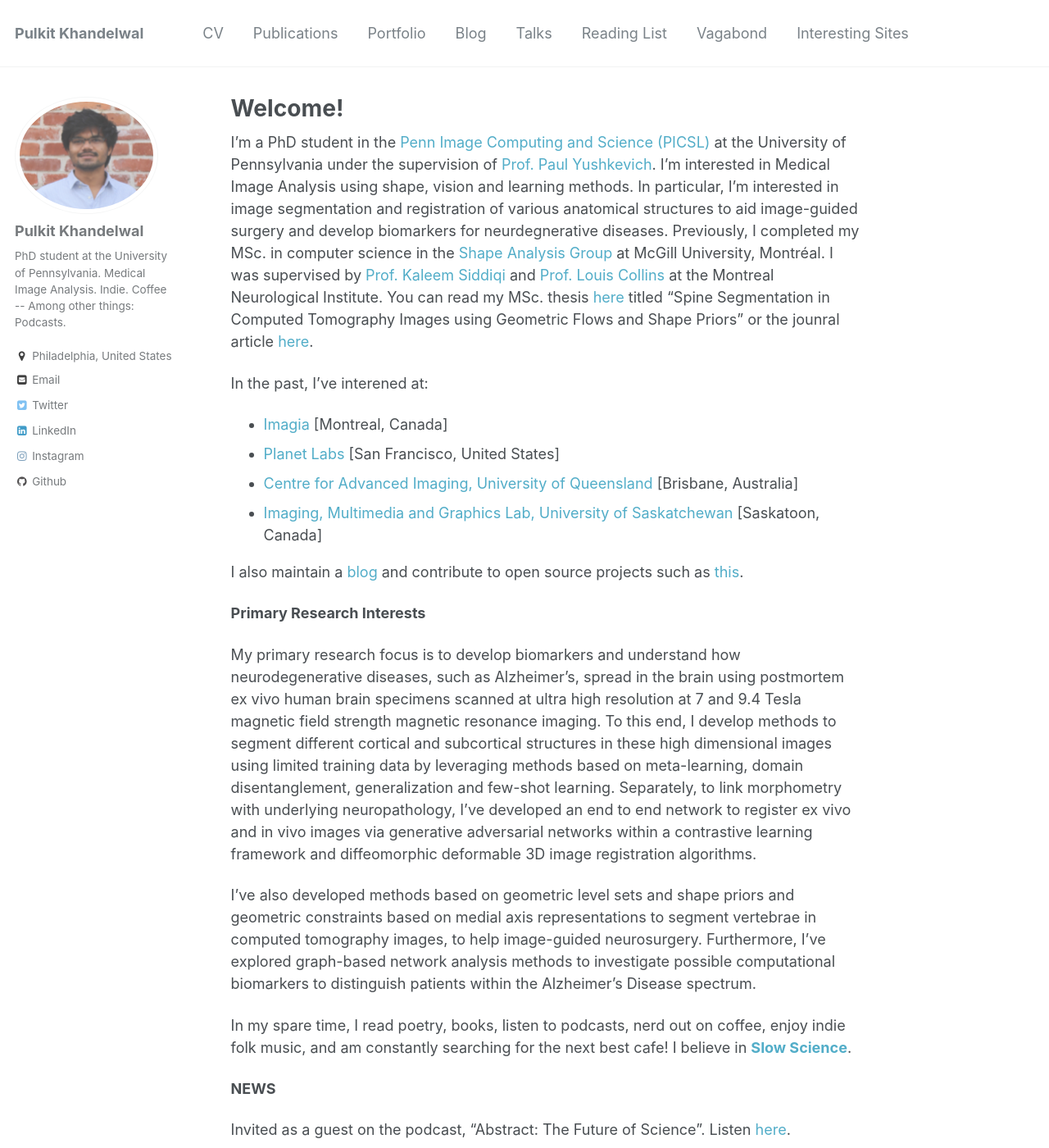
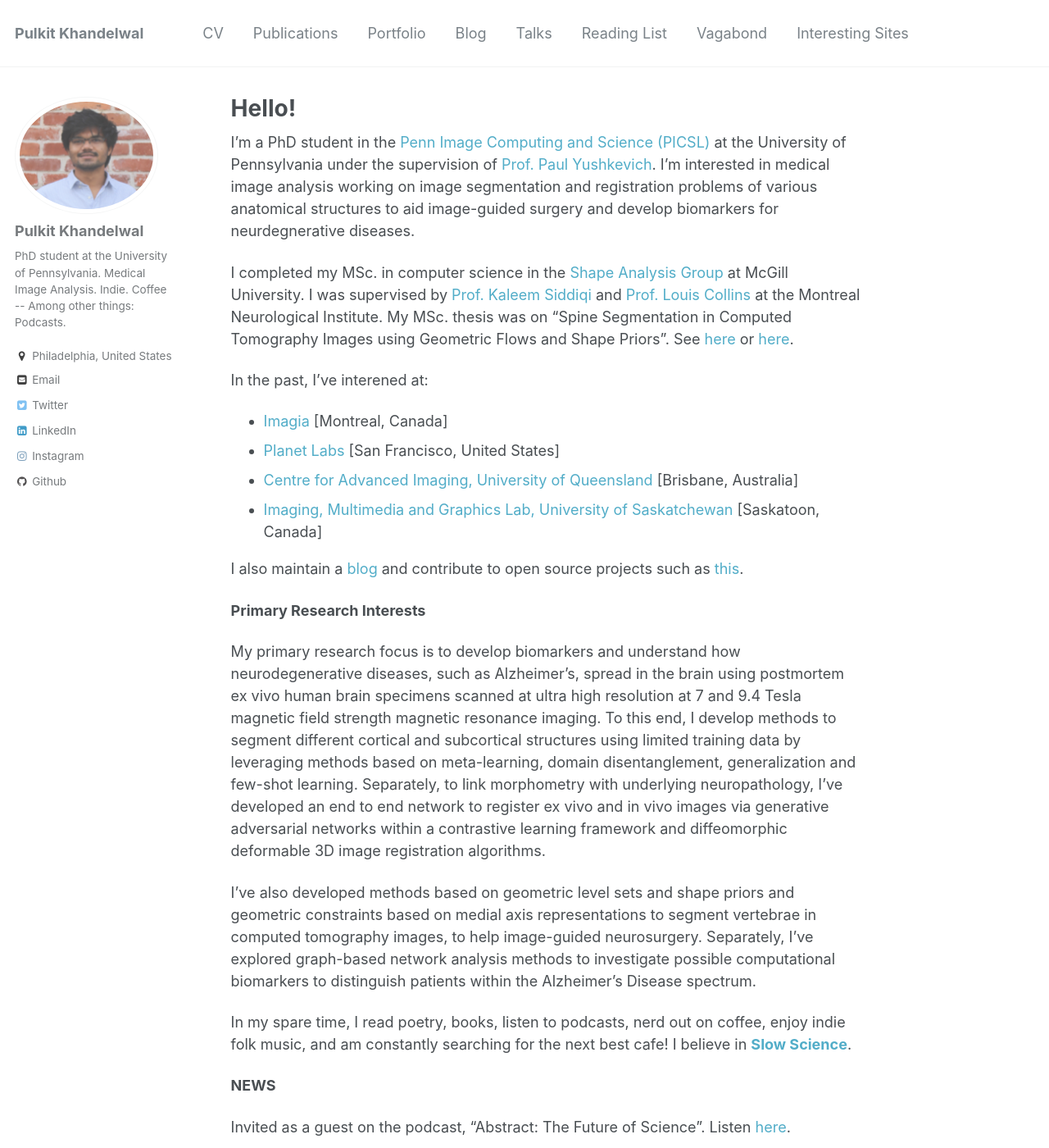
Before and after one commit to Pulkit-Khandelwal/pulkit-khandelwal.github.io, a Jekyll site: the page built from _pages/about.md, in a window 1280 px wide and 1400 px high. Shown: the whole window at 82% size. Built offline with Jekyll 4.4.1, drawn with Linux system fonts in a browser that asks for light colours.

Commit message:
Update about.md

```diff
--- a/_pages/about.md
+++ b/_pages/about.md
@@ -1,6 +1,6 @@
 ---
 permalink: /
-title: "Welcome!"
+title: "Hello!"
 excerpt: "About me"
 author_profile: true
 redirect_from:
@@ -8,8 +8,9 @@ redirect_from:
   - /about.html
 ---
 
-I'm a PhD student in the [Penn Image Computing and Science (PICSL)](http://picsl.upenn.edu/) at the University of Pennsylvania under the supervision of [Prof. Paul Yushkevich](https://www.med.upenn.edu/apps/faculty/index.php/g275/p2693923). I'm interested in Medical Image Analysis using shape, vision and learning methods. In particular, I'm interested in image segmentation and registration of various anatomical structures to aid image-guided surgery and develop biomarkers for neurdegnerative diseases. Previously, I completed my MSc. in computer science in the [Shape Analysis Group](http://www.cim.mcgill.ca/~shape/) at McGill University, Montréal. I was supervised by [Prof. Kaleem Siddiqi](http://www.cim.mcgill.ca/~siddiqi/) and [Prof. Louis Collins](http://nist.mni.mcgill.ca/) at the Montreal Neurological Institute. You can read my MSc. thesis [here](https://escholarship.mcgill.ca/concern/theses/4b29bb21t) titled "Spine Segmentation in Computed
-Tomography Images using Geometric Flows and Shape Priors" or the jounral article [here](https://www.frontiersin.org/articles/10.3389/fcomp.2021.592296/full).
+I'm a PhD student in the [Penn Image Computing and Science (PICSL)](http://picsl.upenn.edu/) at the University of Pennsylvania under the supervision of [Prof. Paul Yushkevich](https://www.med.upenn.edu/apps/faculty/index.php/g275/p2693923). I'm interested in medical image analysis working on image segmentation and registration problems of various anatomical structures to aid image-guided surgery and develop biomarkers for neurdegnerative diseases.
+
+I completed my MSc. in computer science in the [Shape Analysis Group](http://www.cim.mcgill.ca/~shape/) at McGill University. I was supervised by [Prof. Kaleem Siddiqi](http://www.cim.mcgill.ca/~siddiqi/) and [Prof. Louis Collins](http://nist.mni.mcgill.ca/) at the Montreal Neurological Institute. My MSc. thesis was on "Spine Segmentation in Computed Tomography Images using Geometric Flows and Shape Priors". See [here](https://escholarship.mcgill.ca/concern/theses/4b29bb21t) or [here](https://www.frontiersin.org/articles/10.3389/fcomp.2021.592296/full).
 
 In the past, I've interened at:
 * [Imagia](https://imagia.com/) [Montreal, Canada]
@@ -21,9 +22,9 @@ I also maintain a [blog](https://pulkit-khandelwal.github.io/blog/) and contribu
 
 **Primary Research Interests**
 
-My primary research focus is to develop biomarkers and understand how neurodegenerative diseases, such as Alzheimer’s, spread in the brain using postmortem ex vivo human brain specimens scanned at ultra high resolution at 7 and 9.4 Tesla magnetic field strength magnetic resonance imaging. To this end, I develop methods to segment different cortical and subcortical structures in these high dimensional images using limited training data by leveraging methods based on meta-learning, domain disentanglement, generalization and few-shot learning. Separately, to link morphometry with underlying neuropathology, I’ve developed an end to end network to register ex vivo and in vivo images via generative adversarial networks within a contrastive learning framework and diffeomorphic deformable 3D image registration algorithms.
+My primary research focus is to develop biomarkers and understand how neurodegenerative diseases, such as Alzheimer’s, spread in the brain using postmortem ex vivo human brain specimens scanned at ultra high resolution at 7 and 9.4 Tesla magnetic field strength magnetic resonance imaging. To this end, I develop methods to segment different cortical and subcortical structures using limited training data by leveraging methods based on meta-learning, domain disentanglement, generalization and few-shot learning. Separately, to link morphometry with underlying neuropathology, I’ve developed an end to end network to register ex vivo and in vivo images via generative adversarial networks within a contrastive learning framework and diffeomorphic deformable 3D image registration algorithms.
 
-I’ve also developed methods based on geometric level sets and shape priors and geometric constraints based on medial axis representations to segment vertebrae in computed tomography images, to help image-guided neurosurgery. Furthermore, I’ve explored graph-based network analysis methods to investigate possible computational biomarkers to distinguish patients within the Alzheimer’s Disease spectrum.
+I’ve also developed methods based on geometric level sets and shape priors and geometric constraints based on medial axis representations to segment vertebrae in computed tomography images, to help image-guided neurosurgery. Separately, I’ve explored graph-based network analysis methods to investigate possible computational biomarkers to distinguish patients within the Alzheimer’s Disease spectrum.
 
 In my spare time, I read poetry, books, listen to podcasts, nerd out on coffee, enjoy indie folk music, and am constantly searching for the next best cafe!
 I believe in [**Slow Science**](http://slow-science.org/).
```
